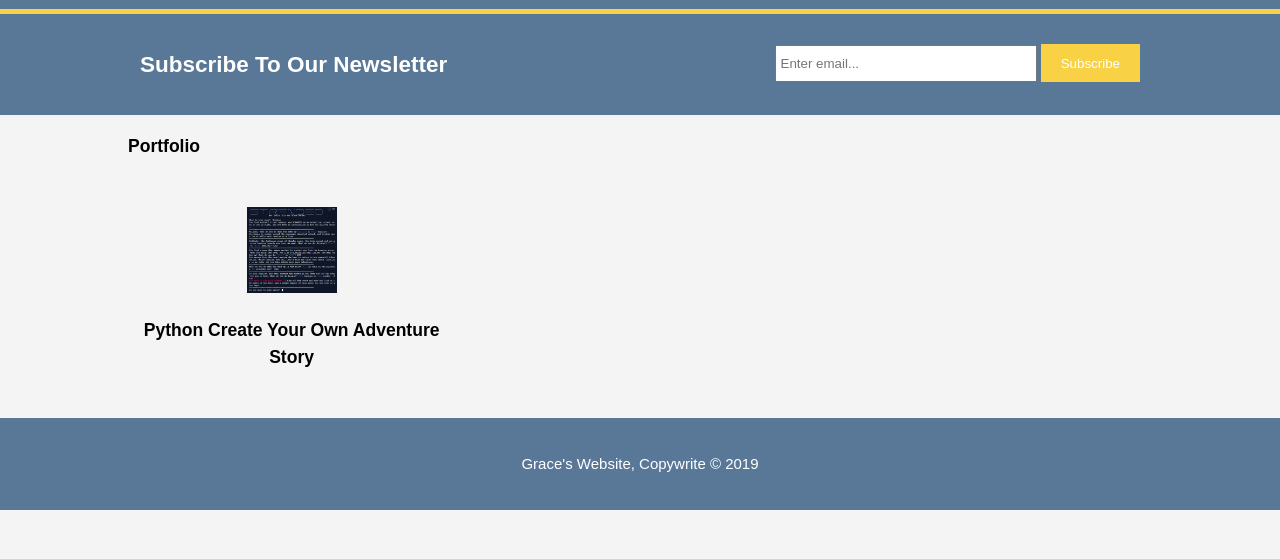
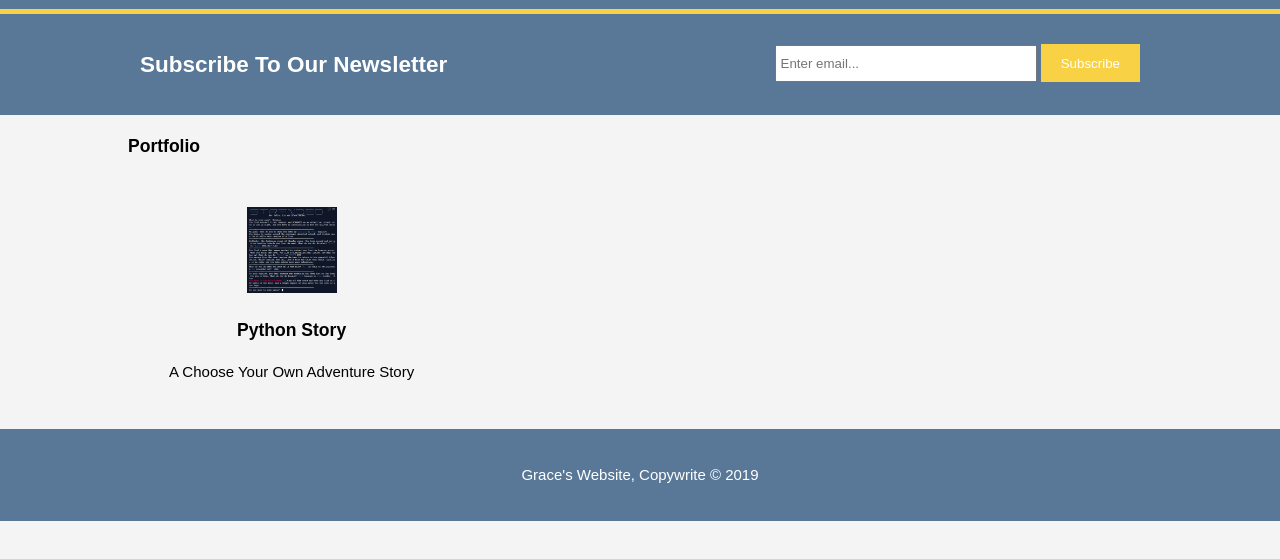
Before and after one commit to Grace01-20/Grace01-20.github.io, a plain HTML site: page portfolio.html in a window 1280 px wide. Shown: the part 91-650 px from the top of the page. Drawn offline with Linux system fonts and the light colour scheme.

Commit message:
changed layout of Python Story

```diff
--- a/portfolio.html
+++ b/portfolio.html
@@ -51,7 +51,8 @@
             <div class="container">
                 <div class="box">
                     <a href="/https://repl.it/@GraceSurber/StrandedSurberLin"><img src="strandedScreenshot.png"></a>
-                    <h3>Python Create Your Own Adventure Story</h3>
+                    <h3>Python Story</h3>
+                    <p>A Choose Your Own Adventure Story</p>
                 </div>
                 <div class="box">
                     <a href=""><img src=""></a>
```
Also changed, not shown: .c9/metadata/environment/portfolio.html.
